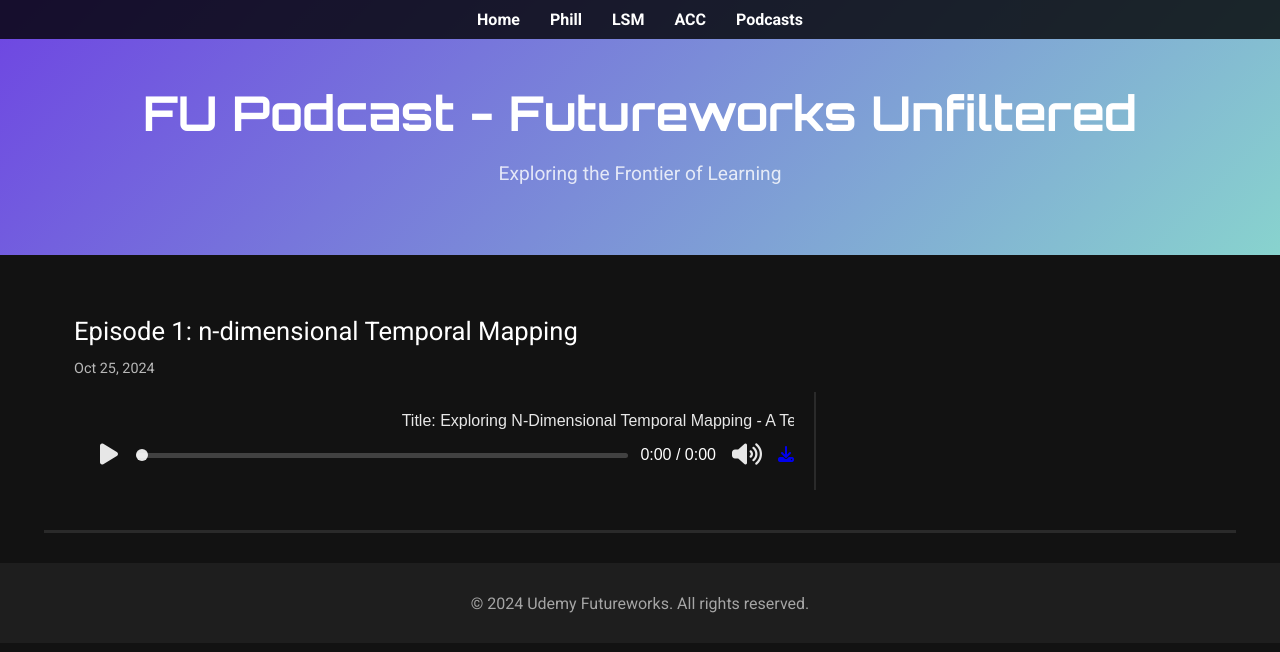
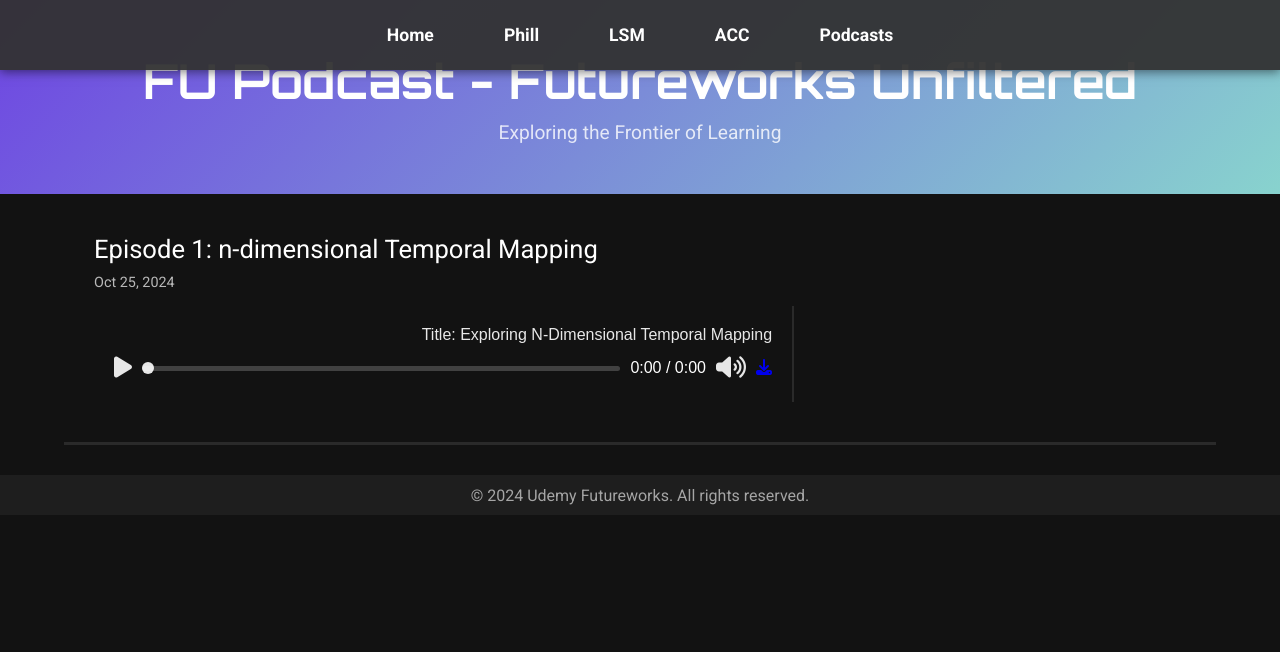
Before and after one commit to steviereynolds/futureworks.github.io, a Jekyll site: the page built from podcast/index.html, in a window 1280 px wide. Shown: the top 652 px of the page. Built offline with Jekyll 4.4.1, drawn with Linux system fonts in a browser that asks for light colours.

Commit message:
Update navbar.html

```diff
--- a/_includes/navbar.html
+++ b/_includes/navbar.html
@@ -1,11 +1,112 @@
-
 <!-- _includes/navbar.html -->
-<nav style="position: fixed; top: 0; width: 100%; background: rgba(0, 0, 0, 0.8); padding: 10px 0; z-index: 1000;">
-  <div style="max-width: 1200px; margin: 0 auto; display: flex; justify-content: center; gap: 30px;">
-    <a href="/" style="color: #fff; text-decoration: none; font-weight: bold;">Home</a>
-    <a href="/phill/" style="color: #fff; text-decoration: none; font-weight: bold;">Phill</a>
-    <a href="/lsm/" style="color: #fff; text-decoration: none; font-weight: bold;">LSM</a>
-    <a href="https://udemy-skunkworks.com/acc" target="_blank" style="color: #fff; text-decoration: none; font-weight: bold;">ACC</a>
-    <a href="/podcasts/" style="color: #fff; text-decoration: none; font-weight: bold;">Podcasts</a>
+<nav class="navbar">
+  <div class="navbar-container">
+    <a href="/" class="nav-link">Home</a>
+    <a href="/phill/" class="nav-link">Phill</a>
+    <a href="/lsm/" class="nav-link">LSM</a>
+    <a href="https://udemy-skunkworks.com/acc" target="_blank" class="nav-link">ACC</a>
+    <a href="/podcasts/" class="nav-link">Podcasts</a>
   </div>
 </nav>
+
+<style>
+  /* Reset and Base Styles */
+  * {
+    margin: 0;
+    padding: 0;
+    box-sizing: border-box;
+  }
+
+  /* Navbar Styles */
+  .navbar {
+    position: fixed;
+    top: 0;
+    width: 100%;
+    background: rgba(30, 30, 30, 0.85);
+    padding: 15px 0;
+    z-index: 1000;
+    box-shadow: 0 2px 10px rgba(0, 0, 0, 0.5);
+    transition: background 0.3s ease;
+  }
+
+  .navbar:hover {
+    background: rgba(50, 50, 50, 0.95); /* Slightly lighter background on hover */
+  }
+
+  .navbar-container {
+    max-width: 1200px;
+    margin: 0 auto;
+    display: flex;
+    justify-content: center;
+    gap: 40px;
+  }
+
+  /* Link Styles */
+  .nav-link {
+    color: #ffffff;
+    text-decoration: none;
+    font-weight: bold;
+    font-size: 1.1rem;
+    padding: 10px 15px;
+    border-radius: 8px;
+    position: relative;
+    overflow: hidden;
+    transition: color 0.3s ease, transform 0.3s ease;
+  }
+
+  /* Hover and Expansion Effect */
+  .nav-link::before {
+    content: '';
+    position: absolute;
+    bottom: 0;
+    left: 50%;
+    width: 0;
+    height: 3px;
+    background: #6e45e2; /* Light purple line effect */
+    transition: width 0.4s ease, left 0.4s ease;
+  }
+
+  .nav-link:hover::before {
+    width: 100%;
+    left: 0;
+  }
+
+  .nav-link:hover {
+    color: #88d3ce; /* Light teal color on hover */
+    transform: scale(1.1); /* Slightly enlarge on hover */
+  }
+
+  /* Dropdown-like Expansion Effect */
+  .nav-link::after {
+    content: '';
+    position: absolute;
+    top: 50%;
+    left: 50%;
+    width: 0;
+    height: 0;
+    background: rgba(110, 69, 226, 0.2); /* Light purple hover effect */
+    border-radius: 50%;
+    transition: width 0.5s ease, height 0.5s ease, top 0.5s ease, left 0.5s ease;
+    z-index: -1;
+  }
+
+  .nav-link:hover::after {
+    width: 200%;
+    height: 200%;
+    top: 50%;
+    left: 50%;
+  }
+
+  /* Responsive Design */
+  @media (max-width: 768px) {
+    .navbar-container {
+      flex-direction: column;
+      align-items: center;
+    }
+
+    .nav-link {
+      padding: 12px 20px;
+      font-size: 1rem;
+    }
+  }
+</style>
```
